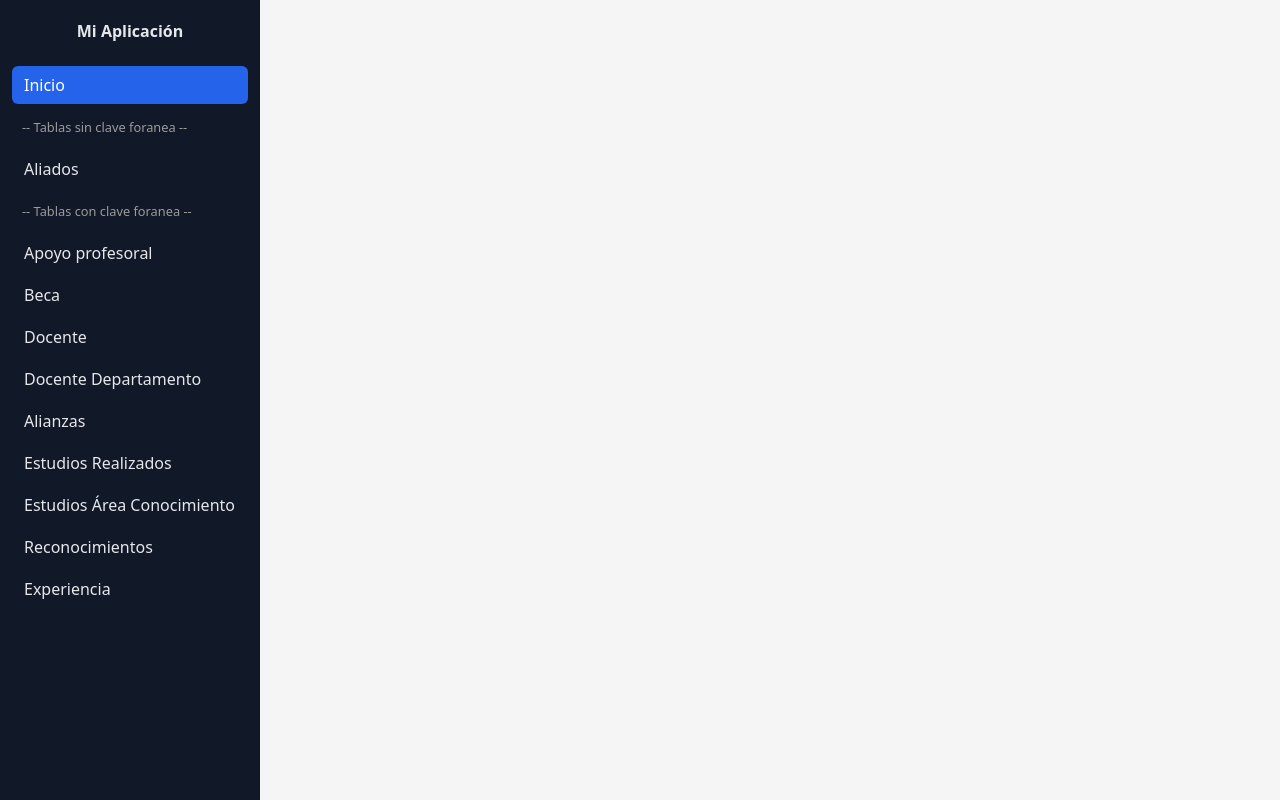
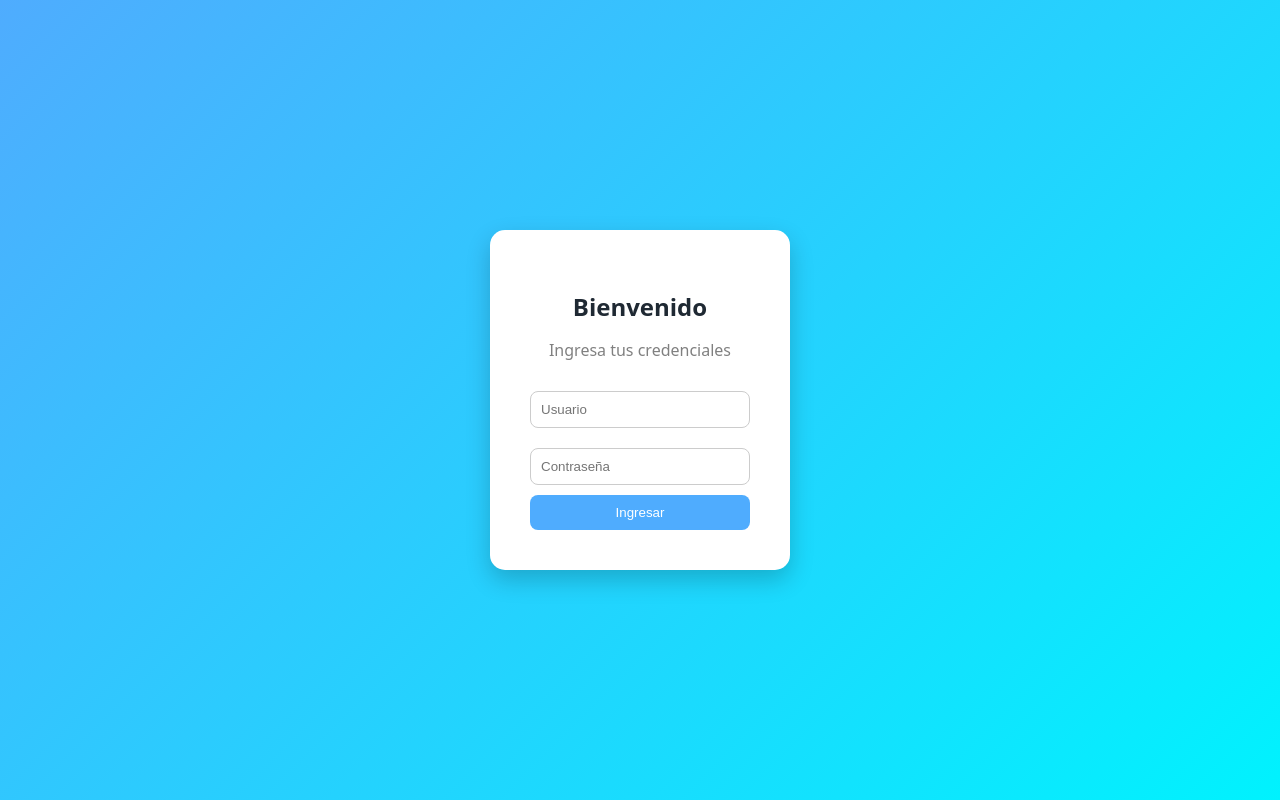
Before and after one commit to EstebanCesp/FRONT-Proyecto-aplicaciones-serviciosweb, an Angular app: page /login in a window 1280 px wide. Before the commit this address led to /. Built offline with nearby package versions, Linux system fonts and the light colour scheme.

Commit message:
se agrega pantalla de login

```diff
--- a/src/app/app.html
+++ b/src/app/app.html
@@ -1,4 +1,15 @@
-<div class="app-layout">
+<!-- <div class="app-layout">
+    <app-sidebar></app-sidebar>
+
+    <main class="app-main">
+      <div class="app-main__inner container">
+        <router-outlet></router-outlet>
+      </div>
+    </main>
+  </div> -->
+
+  <ng-container *ngIf="mostrarLayout; else sinLayout">
+  <div class="app-layout">
     <app-sidebar></app-sidebar>
 
     <main class="app-main">
@@ -7,3 +18,8 @@
       </div>
     </main>
   </div>
+</ng-container>
+
+<ng-template #sinLayout>
+  <router-outlet></router-outlet>
+</ng-template>
--- a/src/app/app.ts
+++ b/src/app/app.ts
@@ -1,13 +1,51 @@
-import { Component} from '@angular/core';
-import { RouterOutlet } from '@angular/router';
+// import { Router, NavigationEnd } from '@angular/router';
+// import { filter } from 'rxjs';
+
+// import { Component} from '@angular/core';
+// import { RouterOutlet } from '@angular/router';
+// import { SidebarComponent } from './shared/sidebar/sidebar';
+
+// @Component({
+//   selector: 'app-root',
+//   imports: [RouterOutlet, SidebarComponent],
+//   templateUrl: './app.html',
+//   styleUrl: './app.css'
+// })
+// export class App {
+// //
+// mostrarLayout = true;
+
+// constructor(private router: Router) {
+//   this.router.events
+//     .pipe(filter(event => event instanceof NavigationEnd))
+//     .subscribe((event: any) => {
+//       this.mostrarLayout = event.url !== '/login';
+//     });
+// }
+// //
+// }
+
+import { Component } from '@angular/core';
+import { RouterOutlet, Router, NavigationEnd } from '@angular/router';
 import { SidebarComponent } from './shared/sidebar/sidebar';
+import { CommonModule } from '@angular/common';
+import { filter } from 'rxjs';
 
 @Component({
   selector: 'app-root',
-  imports: [RouterOutlet, SidebarComponent],
+  imports: [RouterOutlet, SidebarComponent, CommonModule],
   templateUrl: './app.html',
   styleUrl: './app.css'
 })
 export class App {
 
+  mostrarLayout = true;
+
+  constructor(private router: Router) {
+    this.router.events
+      .pipe(filter(event => event instanceof NavigationEnd))
+      .subscribe((event: any) => {
+        this.mostrarLayout = event.url !== '/login';
+      });
+  }
 }
--- /dev/null
+++ b/src/app/components/login/login.css
@@ -0,0 +1,47 @@
+.login-container {
+  height: 100vh;
+  display: flex;
+  justify-content: center;
+  align-items: center;
+  background: linear-gradient(135deg, #4facfe, #00f2fe);
+}
+
+.login-card {
+  background: white;
+  padding: 40px;
+  border-radius: 15px;
+  width: 300px;
+  text-align: center;
+  box-shadow: 0 10px 25px rgba(0,0,0,0.2);
+}
+
+.login-card h2 {
+  margin-bottom: 10px;
+}
+
+.login-card p {
+  margin-bottom: 20px;
+  color: gray;
+}
+
+.login-card input {
+  width: 100%;
+  padding: 10px;
+  margin: 10px 0;
+  border-radius: 8px;
+  border: 1px solid #ccc;
+}
+
+.login-card button {
+  width: 100%;
+  padding: 10px;
+  background: #4facfe;
+  border: none;
+  color: white;
+  border-radius: 8px;
+  cursor: pointer;
+}
+
+.login-card button:hover {
+  background: #3a8de0;
+}
--- /dev/null
+++ b/src/app/components/login/login.html
@@ -0,0 +1,11 @@
+<div class="login-container">
+  <div class="login-card">
+    <h2>Bienvenido</h2>
+    <p>Ingresa tus credenciales</p>
+
+    <input type="text" placeholder="Usuario">
+    <input type="password" placeholder="Contraseña">
+
+    <button (click)="entrar()">Ingresar</button>
+  </div>
+</div>
--- /dev/null
+++ b/src/app/components/login/login.ts
@@ -0,0 +1,17 @@
+import { Component } from '@angular/core';
+import { Router } from '@angular/router';
+
+@Component({
+  selector: 'app-login',
+  imports: [],
+  templateUrl: './login.html',
+  styleUrl: './login.css',
+})
+export class LoginComponent {
+
+  constructor(private router: Router) {}
+
+  entrar() {
+    this.router.navigate(['/aliados']);
+  }
+}
```
Also changed, not shown: src/app/app.routes.ts (+15 -4 lines), 1 other file (tests, documents, lock files or other folders).
